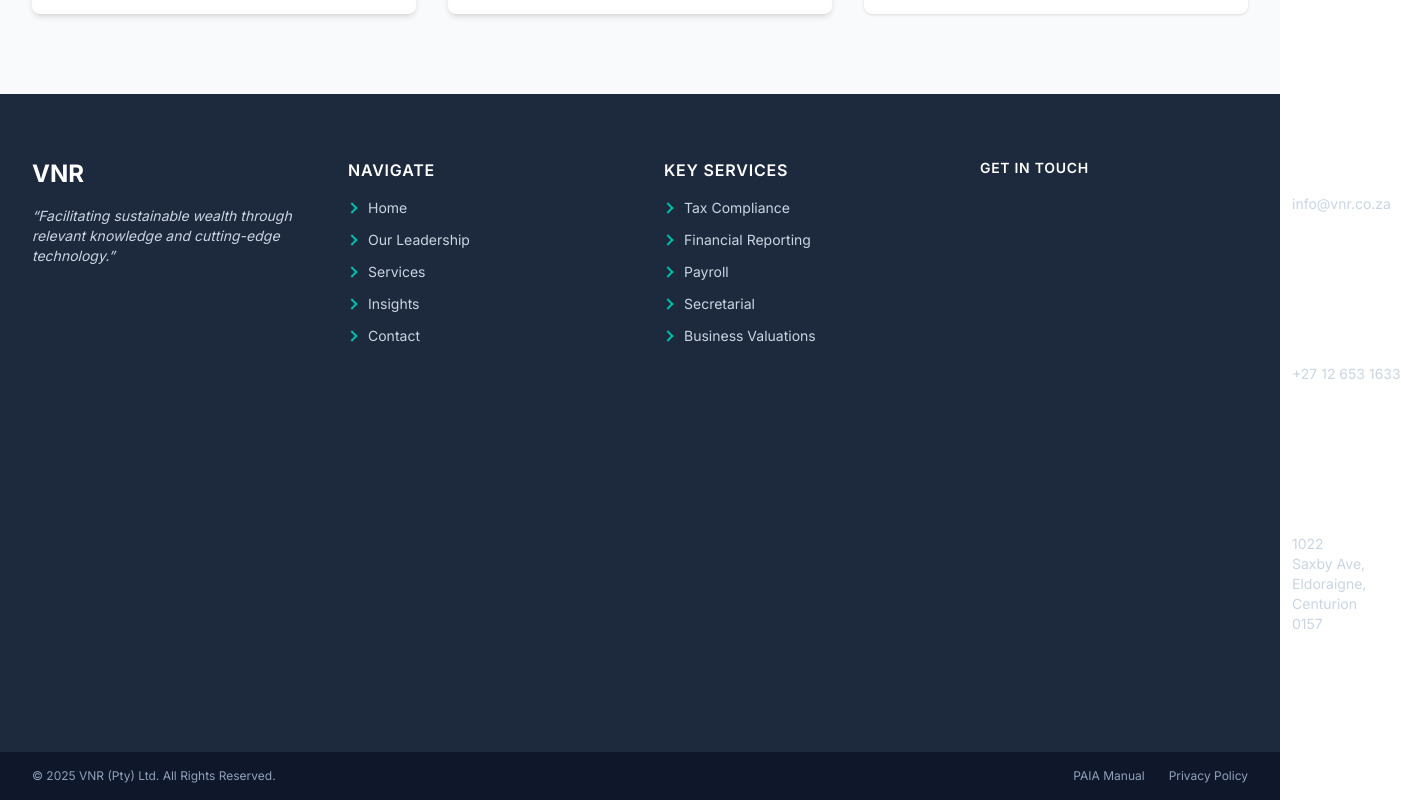
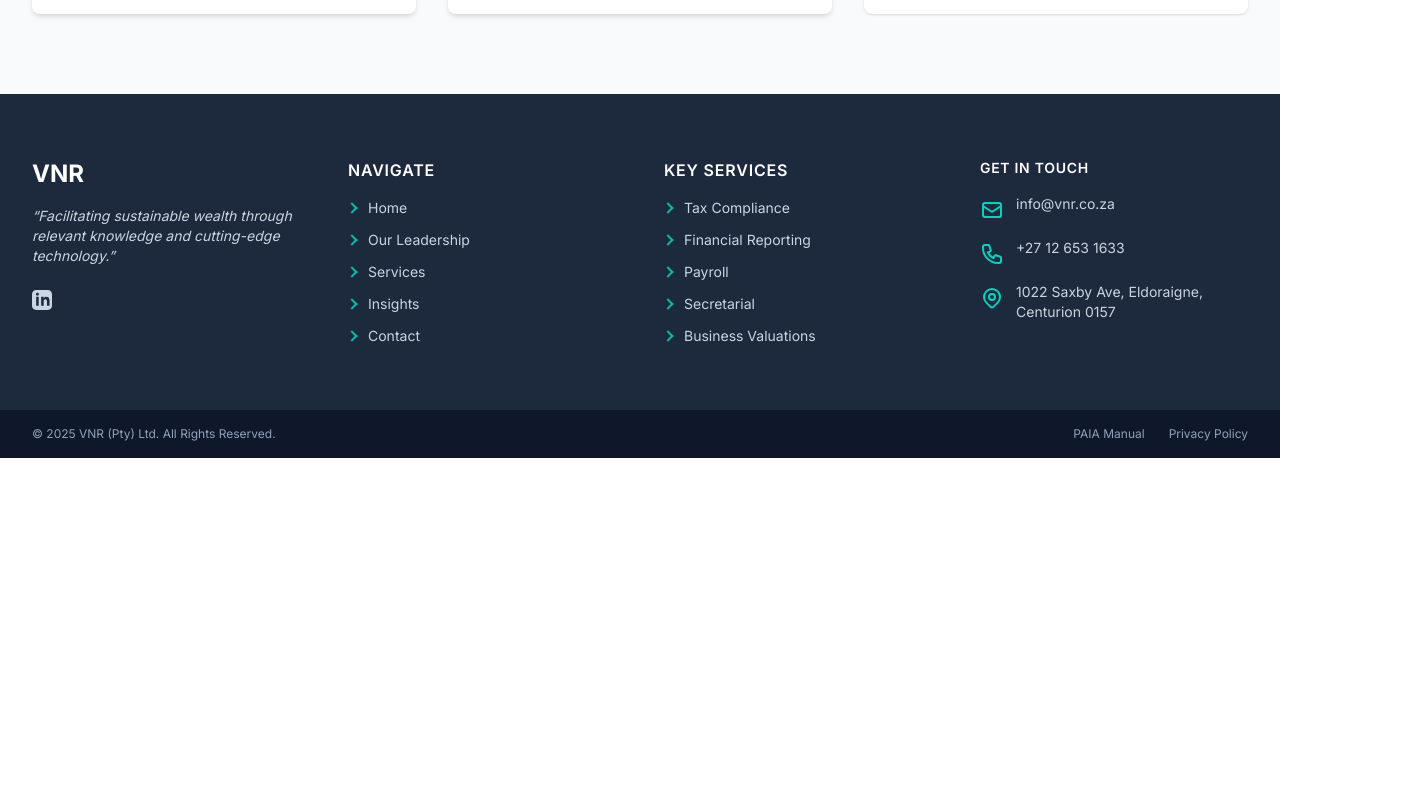
Before and after one commit to Franksmittt/vnr-website, a Next.js app: page / in a window 1280 px wide. Shown: the part 4230-5030 px from the top of the page, 1401 px wide, since content can reach past the window. After the commit the page ends 4688 px from the top, so only its background shows below. Built offline with nearby package versions, Linux system fonts and the light colour scheme.

Commit message:
Final accessibility fixes for footer and services

```diff
--- a/components/CoreServicesSection.js
+++ b/components/CoreServicesSection.js
@@ -1,7 +1,5 @@
 'use client';
 import React from 'react';
-// The component is named ProvidedServiceCard, but the file is ServiceCard.js
-// I've kept the import name to match the file system.
 import ServiceCard from './ServiceCard';
 
 const CoreServicesSection = () => (
@@ -19,7 +17,7 @@ const CoreServicesSection = () => (
       </div>
       <div className="grid grid-cols-1 md:grid-cols-2 lg:grid-cols-4 gap-8">
         {/*
-          FIX: The props now match what the 'ProvidedServiceCard' component expects.
+          FIX: The props now match what the child component expects.
           'image' is now 'imageUrl'
           'imageAlt' is now 'alt'
         */}
--- a/components/Footer.js
+++ b/components/Footer.js
@@ -1,11 +1,10 @@
 'use client';
 import React from 'react';
-import Link from 'next/link'; // Use Link for internal navigation
+import Link from 'next/link';
 
 /* ───────── helper bits ───────── */
 const FooterLink = ({ href, children }) => (
   <li>
-    {/* Use Next.js Link for internal pages */}
     <Link
       href={href}
       className="text-slate-300 hover:text-teal-400 transition-colors duration-300 ease-in-out flex items-center text-sm group"
@@ -21,7 +20,6 @@ const SocialIcon = ({ href, children, label }) => (
     href={href}
     target="_blank"
     rel="noopener noreferrer"
-    // ACCESSIBILITY FIX: Add aria-label for icon-only links
     aria-label={label}
     className="text-slate-300 hover:text-white transform hover:scale-110 transition-all duration-300"
   >
@@ -30,11 +28,47 @@ const SocialIcon = ({ href, children, label }) => (
 );
 
 /* ───────── SVG sprites ───────── */
-// SVG definitions (MailIcon, PhoneIcon, etc.) remain the same...
-const MailIcon = ( <svg>...</svg> );
-const PhoneIcon = ( <svg>...</svg> );
-const LocationIcon = ( <svg>...</svg> );
-const LinkedInIcon = ( <svg>...</svg> );
+const MailIcon = (
+  <svg className="w-6 h-6" fill="none" stroke="currentColor" viewBox="0 0 24 24">
+    <path
+      strokeLinecap="round"
+      strokeLinejoin="round"
+      strokeWidth={2}
+      d="M3 8l7.89 5.26a2 2 0 002.22 0L21 8M5 19h14a2 2 0 002-2V7a2 2 0 00-2-2H5a2 2 0 00-2 2v10a2 2 0 002 2z"
+    />
+  </svg>
+);
+const PhoneIcon = (
+  <svg className="w-6 h-6" fill="none" stroke="currentColor" viewBox="0 0 24 24">
+    <path
+      strokeLinecap="round"
+      strokeLinejoin="round"
+      strokeWidth={2}
+      d="M3 5a2 2 0 012-2h3.28a1 1 0 01.948.684l1.498 4.493a1 1 0 01-.502 1.21l-2.257 1.13a11.042 11.042 0 005.516 5.516l1.13-2.257a1 1 0 011.21-.502l4.493 1.498a1 1 0 01.684.949V19a2 2 0 01-2 2h-1C9.716 21 3 14.284 3 6V5z"
+    />
+  </svg>
+);
+const LocationIcon = (
+  <svg className="w-6 h-6" fill="none" stroke="currentColor" viewBox="0 0 24 24">
+    <path
+      strokeLinecap="round"
+      strokeLinejoin="round"
+      strokeWidth={2}
+      d="M17.657 16.657L13.414 20.9a1.998 1.998 0 01-2.827 0l-4.244-4.243a8 8 0 1111.314 0z"
+    />
+    <path
+      strokeLinecap="round"
+      strokeLinejoin="round"
+      strokeWidth={2}
+      d="M15 11a3 3 0 11-6 0 3 3 0 016 0z"
+    />
+  </svg>
+);
+const LinkedInIcon = (
+  <svg className="w-5 h-5" viewBox="0 0 24 24" fill="currentColor">
+    <path d="M19 0h-14C2.2 0 0 2.2 0 5v14c0 2.8 2.2 5 5 5h14c2.8 0 5-2.2 5-5V5c0-2.8-2.2-5-5-5zM8 19H5V8h3v11zm-1.5-12.3C5.5 6.7 4.7 5.9 4.7 5S5.5 3.3 6.5 3.3 8.3 4.1 8.3 5 7.5 6.7 6.5 6.7zM21 19h-3v-5.6c0-3.4-4-3.1-4 0V19h-3V8h3v1.8c1.4-2.6 7-2.8 7 2.4V19z" />
+  </svg>
+);
 
 
 const Footer = () => (
@@ -44,7 +78,7 @@ const Footer = () => (
         {/* About */}
         <div className="space-y-4">
           <h3 className="text-2xl font-bold">VNR</h3>
-          {/* CONTRAST FIX: Changed text-slate-400 to text-slate-300 */}
+          {/* CONTRAST FIX: Changed text color */}
           <p className="text-slate-300 text-sm italic">
             “Facilitating sustainable wealth through relevant knowledge and
             cutting-edge technology.”
@@ -87,7 +121,7 @@ const Footer = () => (
           <h4 className="font-semibold mb-4 tracking-wider uppercase">
             Get&nbsp;in&nbsp;Touch
           </h4>
-          {/* CONTRAST FIX: Changed text-slate-400 to text-slate-300 */}
+           {/* CONTRAST FIX: Changed text color */}
           <div className="flex items-start text-slate-300">
             <span className="text-teal-400 mt-1 mr-3">{MailIcon}</span>
             info@vnr.co.za
@@ -106,7 +140,7 @@ const Footer = () => (
 
     {/* Sub-footer */}
     <div className="bg-slate-900 py-4">
-       {/* CONTRAST FIX: Changed text-slate-500 to text-slate-400 */}
+      {/* CONTRAST FIX: Changed text color */}
       <div className="container mx-auto px-4 sm:px-6 lg:px-8 flex flex-col md:flex-row justify-between items-center text-xs text-slate-400">
         <p className="mb-2 md:mb-0">
           © {new Date().getFullYear()} VNR (Pty) Ltd. All Rights Reserved.
```
